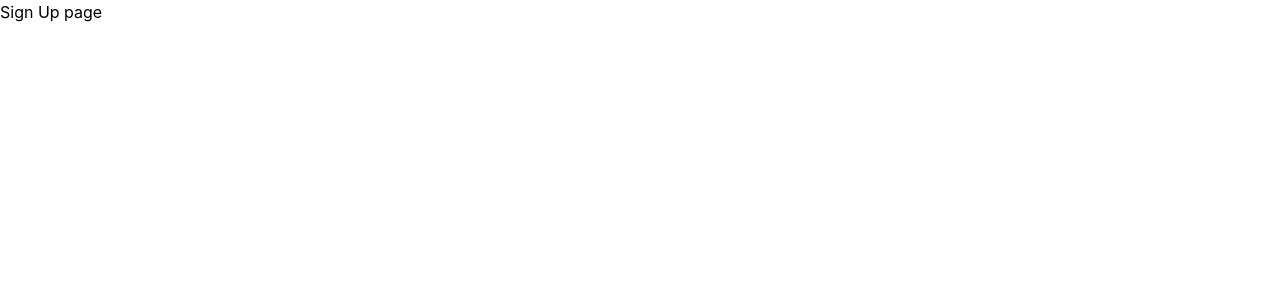
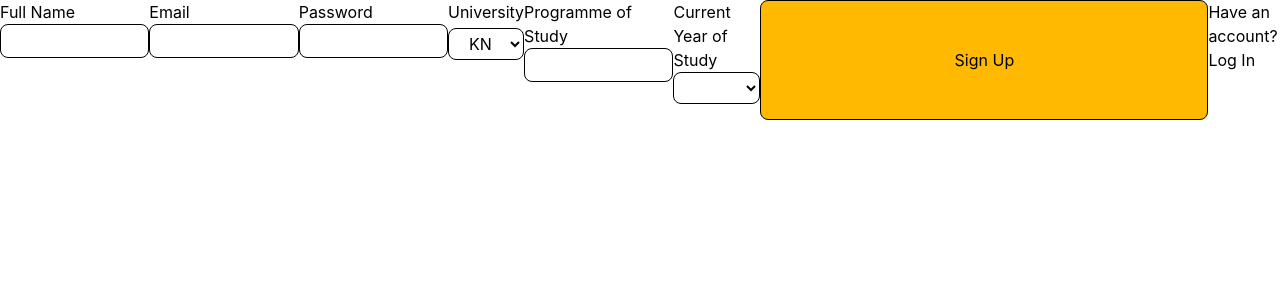
Before and after one commit to obkstudios/app_progress, a React (Vite) app: page /signup in a window 1280 px wide. Shown: the top 300 px of the page. Built offline with nearby package versions, Linux system fonts and the light colour scheme.

Commit message:
Begin work on signUp page

```diff
--- a/src/pages/SignUp.jsx
+++ b/src/pages/SignUp.jsx
@@ -1,5 +1,60 @@
-function SignUp() {
-  return <h1>Sign Up page</h1>
+import { Link } from "react-router-dom"
+import { appName } from "../config"
+
+function SignUpForm() {
+  return (
+    <form className="flex flex-row">
+      <div className="mb-4">
+        <label className="block" htmlFor="full-name">Full Name </label>
+        <input type="text" id="full-name" className="border w-full rounded-lg max-w-md px-4 py-1" />
+      </div>
+
+      <div className="mb-4">
+        <label className="block" htmlFor="email">Email </label>
+        <input type="email" id="email" className="border w-full rounded-lg max-w-md px-4 py-1" />
+      </div>
+
+      <div className="mb-4">
+        <label className="block" htmlFor="password">Password </label>
+        <input type="password" id="password" className="border w-full rounded-lg max-w-md px-4 py-1" />
+      </div>
+
+      <div className="mb-4">
+        <label className="block mb-1" htmlFor="university">University</label>
+        <select id="university" className="w-full border rounded-lg px-4 max-w-md py-1">
+          <option value="KNUST">KNUST</option>
+        </select>
+      </div>
+
+      <div className="mb-4">
+        <label className="block" htmlFor="program">Programme of Study </label>
+        <input type="text" id="program" className="border w-full rounded-lg max-w-md px-4 py-1" />
+      </div>
+
+      <div className="mb-4">
+        <label className="block" htmlFor="year">Current Year of Study</label>
+        {/* <input type="text" id="year" className="border w-full rounded-lg max-w-md px-4 py-1" /> */}
+        <select id="university" className="w-full border rounded-lg px-4 max-w-md py-1">
+          <option value=""></option>
+          <option value="year-1">Year 1</option>
+          <option value="year-2">Year 2</option>
+          <option value="year-3">Year 3</option>
+          <option value="year-4">Year 4</option>
+          <option value="year-5">Year 5</option>
+          <option value="year-6">Year 6</option>
+        </select>
+      </div>
+
+      <button className="w-full border rounded-lg px-4 max-w-md py-1 bg-amber-400">
+        Sign Up
+      </button>
+
+      <div>
+        <p>Have an account?</p>
+        <Link to="/Login">Log In</Link>
+      </div>
+    </form>
+  )
 }
 
-export default SignUp
+export default SignUpForm
```
